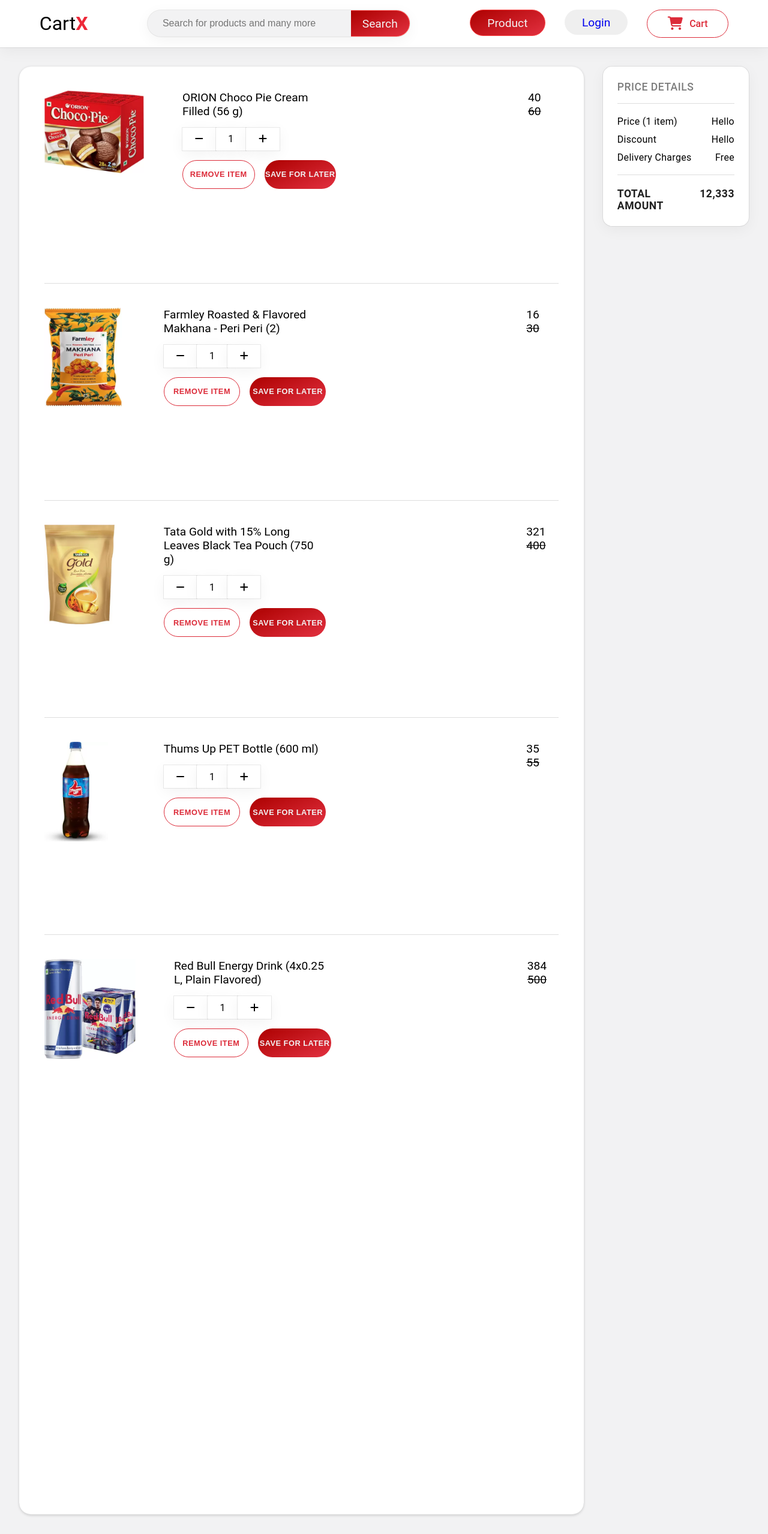
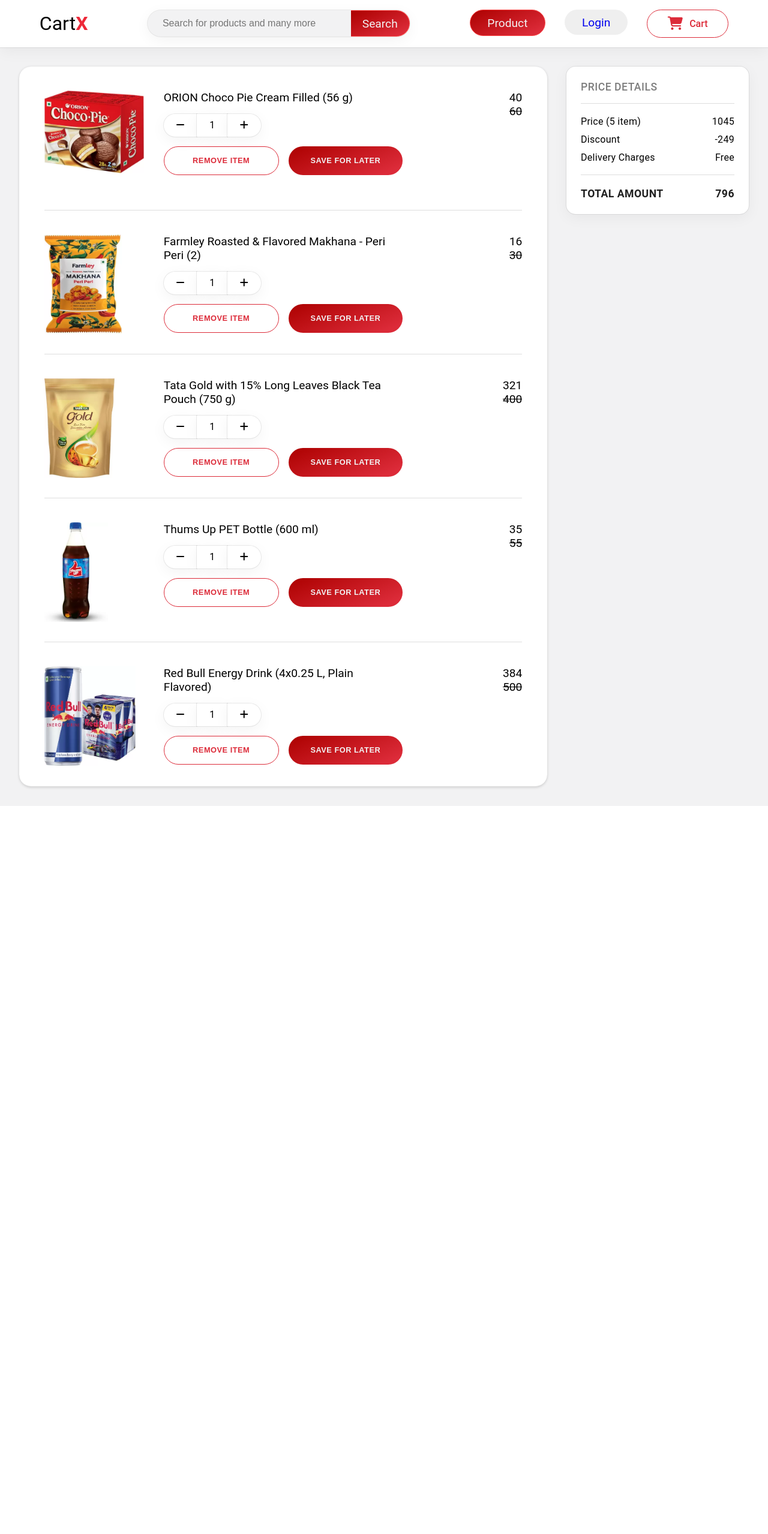
Before and after one commit to ahmedansari131/Ecommerce, a Django app: page /shop/cart/ in a window 1280 px wide. Shown: the whole page at 60% size. After the commit the page ends 1344 px from the top, so only its background shows below. Run offline with Django 4.2, Linux system fonts and the light colour scheme; data comes from the database, SQL or seed files in the repository; both versions use the stored data as it was after the commit.

Commit message:
fetching products price in real time

```diff
--- a/shop/static/shop/css/cart.css
+++ b/shop/static/shop/css/cart.css
@@ -11,12 +11,10 @@
   position: relative;
   display: flex;
   column-gap: 2em;
-  min-height: 100vh;
 }
 
 .cart-container .cart-product-container {
   display: flex;
-  /* column-gap: 6em; */
   font-family: 'roboto', sans-serif;
   border-bottom: 1px solid rgba(189, 189, 189, .5);
   box-shadow: rgba(0, 0, 0, 0.16) 0px 1px 4px;
@@ -25,26 +23,23 @@
   flex: 1;
   background-color: white;
   border-radius: 20px;
-  /* max-height: 50%; */
-  /* height: 100vh; */
 }
 
 .cart-product-container .cart-product-det {
   display: grid;
-  grid-template-columns: .5fr 2fr .2fr;
-  column-gap: 4em;
+  grid-template-columns: .5fr 1fr .5fr;
   padding-bottom: 2.5em;
   padding-top: 2.5em;
   border-bottom: 1px solid rgba(189, 189, 189, .5);
-  height: 15%;
+  overflow: hidden;
+  height: 30vh;
 }
 
-.cart-product-container .cart-product-det:last-child{
+.cart-product-container .cart-product-det:last-child {
   border: none;
 }
 
 .cart-product-container .cart-product-det img {
-  /* width: 100%; */
   height: 40%;
 }
 
@@ -53,14 +48,11 @@
   font-weight: 400;
 }
 
-
 .cart-product-container .cart-product-det .product-action {
   display: flex;
   flex-direction: column;
   border-radius: 10px;
   row-gap: 1em;
-  width: 50%;
-  /* background-color: aqua; */
 }
 
 .cart-product-container .cart-product-det .product-action .product-quantity-btn {
@@ -74,19 +66,19 @@
   box-shadow: rgba(0, 0, 0, 0.05) 0px 6px 24px 0px, rgba(0, 0, 0, 0.08) 0px 0px 0px 1px;
 }
 
-.cart-product-container .cart-product-det .product-action #subtract {
+.cart-product-container .cart-product-det .product-action .operation-subtract {
   border-top-left-radius: 25px;
   border-bottom-left-radius: 25px;
   cursor: pointer;
 }
 
-.cart-product-container .cart-product-det .product-action #add {
+.cart-product-container .cart-product-det .product-action .operation-add {
   border-top-right-radius: 25px;
   border-bottom-right-radius: 25px;
   cursor: pointer;
 }
 
-.cart-product-container .cart-product-det .product-action i{
+.cart-product-container .cart-product-det .product-action i {
   pointer-events: none;
 }
 
@@ -124,8 +116,12 @@
   border: 1px solid rgb(220, 43, 57);
 }
 
+.cart-product-container .cart-product-det .product-price{
+  text-align: end;
+}
+
 .cart-container .cart-price-container {
-  width: 20%;
+  width: 25%;
   box-shadow: rgba(0, 0, 0, 0.05) 0px 6px 24px 0px, rgba(0, 0, 0, 0.08) 0px 0px 0px 1px;
   padding: 1.5em;
   border-radius: 15px;
--- a/shop/static/shop/js/cart.js
+++ b/shop/static/shop/js/cart.js
@@ -1,14 +1,34 @@
 // Logic for fixing the price contianer at the top
-window.addEventListener("scroll", function () {
-  let cartContainer = document.querySelector(".cart-container");
+window.addEventListener('scroll', (e) => {
   let priceContainer = document.querySelector(".cart-price-container");
-  let scrollTop = cartContainer.scrollTop || document.documentElement.scrollTop;
-  if (scrollTop > 0) {
-    priceContainer.style.top = scrollTop + "px";
-  } else {
-    priceContainer.style.top = 0 + "px";
+  if(window.scrollY >= 0){
+    priceContainer.style.top = window.scrollY + "px";
   }
 });
+
+// ADDING THE LOGIC INTO ITEM QUANTITY COUNTER
+let addBtn = document.querySelectorAll(".operation-add");
+let subBtn = document.querySelectorAll(".operation-subtract");
+let displayQuantity = document.querySelectorAll(".quantity");
+let allProductCards = document.querySelectorAll(".cart-product-det");
+let isRemovedBtn = false;
+
+if (localStorage.getItem("Quantity") == null) {
+  var cart = {};
+  displayQuantity.forEach((item) => {
+    item.innerHTML = 1;
+  });
+  fetchProductsInStorage(); // When cart is empty and then the product is added
+} else {
+  cart = getCart();
+  allProductCards.forEach((item) => {
+    let prodId = item.id;
+    if (!cart.hasOwnProperty(prodId)) {
+      cart[prodId] = 1;
+      updateCart(cart);
+    }
+  });
+}
 
 // Removing the item by sending the product id to the url
 import { sendingProductId } from "./module.js";
@@ -18,11 +38,15 @@
     let prodId = e.target.id;
     let url = "/shop/" + prodId + "/rem/";
     sendingProductId(url);
+    isRemovedBtn = true;
+    if (isRemovedBtn) {
+      fetchPrice(cart);
+    }
     item.parentElement.parentElement.parentElement.remove();
     localStorage.removeItem("product" + prodId);
     removeItem(prodId);
     let keyValue = JSON.parse(localStorage.getItem("Quantity"));
-    if (Object.keys(keyValue).length === 0){
+    if (Object.keys(keyValue).length === 0) {
       localStorage.removeItem("Quantity");
     }
   });
@@ -31,32 +55,12 @@
   removeCartItem(item);
 });
 
-// ADDING THE LOGIC INTO ITEM QUANTITY COUNTER
-let addBtn = document.querySelectorAll(".operation-add");
-let subBtn = document.querySelectorAll(".operation-subtract");
-let displayQuantity = document.querySelectorAll(".quantity");
-let allProductCards = document.querySelectorAll(".cart-product-det");
-
-if (localStorage.getItem("Quantity") == null) {
-  var cart = {};
-  displayQuantity.forEach((item) => {
-    item.innerHTML = 1;
-  });
-  fetchProductsInStorage();
-} else {
-  console.log(cart);
-  cart = getCart();
-}
-
 function fetchProductsInStorage() {
-  console.log("in the fucntion");
   allProductCards.forEach((item) => {
+    let prodId = item.id;
     if (item) {
-      let prodId = item.id;
       cart[prodId] = 1;
-      let cartObjToStr = JSON.stringify(cart);
-      localStorage.setItem("Quantity", cartObjToStr);
-      console.log("Chal rha h");
+      updateCart(cart);
     }
   });
 }
@@ -82,6 +86,7 @@
     cart["product " + product] = 2;
   }
   updateCart(cart);
+  fetchPrice(cart);
 }
 
 function subtractItem(cart, product) {
@@ -94,6 +99,7 @@
     console.log("There is no product");
   }
   updateCart(cart);
+  fetchPrice(cart);
 }
 
 function updateCart(cart) {
@@ -121,3 +127,42 @@
   delete cartData["product " + product];
   updateCart(cartData);
 }
+
+// REALTIME PRICE FETCH AND SHOWING ON THE CARD
+function fetchPrice(cart) {
+  let ogPriceSum = 0;
+  let discountValue = 0;
+  let discountPriceSum = 0;
+  let totalPrice = 0;
+  let itemCount = 0;
+  let showOgPrice = document.getElementById("og-price");
+  let showDiscountPrice = document.getElementById("discount-price");
+  let showTotalAmount = document.getElementById("total-amount");
+  let showItemCount = document.getElementById("item-count");
+  let keysOfCart = Object.keys(cart);
+  itemCount = keysOfCart.length;
+
+  for (let key in cart) {
+    if (cart.hasOwnProperty(key)) {
+      let value = cart[key];
+      let ogPrice;
+      let discountPrice;
+      let prodId = key.slice(8);
+      let ogPriceElement = document.getElementById(`og-${prodId}`);
+      let discountPriceElement = document.getElementById(`discount-${prodId}`);
+      ogPrice = parseInt(ogPriceElement.innerHTML);
+      discountPrice = parseInt(discountPriceElement.innerHTML);
+      ogPriceSum += ogPrice * value;
+      discountPriceSum += discountPrice * value;
+      discountValue = ogPriceSum - discountPriceSum;
+      totalPrice = ogPriceSum - discountValue;
+    }
+  }
+  showOgPrice.innerHTML = ogPriceSum;
+  showDiscountPrice.innerHTML = "-" + discountValue;
+  showTotalAmount.innerHTML = totalPrice;
+  showItemCount.innerHTML = `Price (${itemCount} item)`;
+
+  console.log("Success");
+}
+fetchPrice(cart);
--- a/shop/templates/shop/cart.html
+++ b/shop/templates/shop/cart.html
@@ -42,7 +42,7 @@
             </div>
 
             <div class="product-price">
-                <p class="discounted-price">
+                <p class="discounted-price" id="discount-{{value.id}}">
                     {{value.discounted_price}}
                 </p>
 
@@ -63,11 +63,11 @@
 
         <ul class="pricing-breakdowns">
 
-            <li>Price (1 item)
-                <span class="price">Hello</span>
+            <li><span id="item-count"></span>
+                <span class="price" id="og-price"></span>
             </li>
             <li>Discount
-                <span class="discount-price">Hello</span>
+                <span class="discount-price" id="discount-price"></span>
             </li>
             <li>Delivery Charges
                 <span>Free</span>
@@ -76,7 +76,7 @@
         </ul>
 
         <h4 class="final-amount">
-            Total Amount <span class="total-amount">12,333</span>
+            Total Amount <span class="total-amount" id="total-amount">12,333</span>
         </h4>
     </div>
 
```
Also changed, not shown: db.sqlite3.
